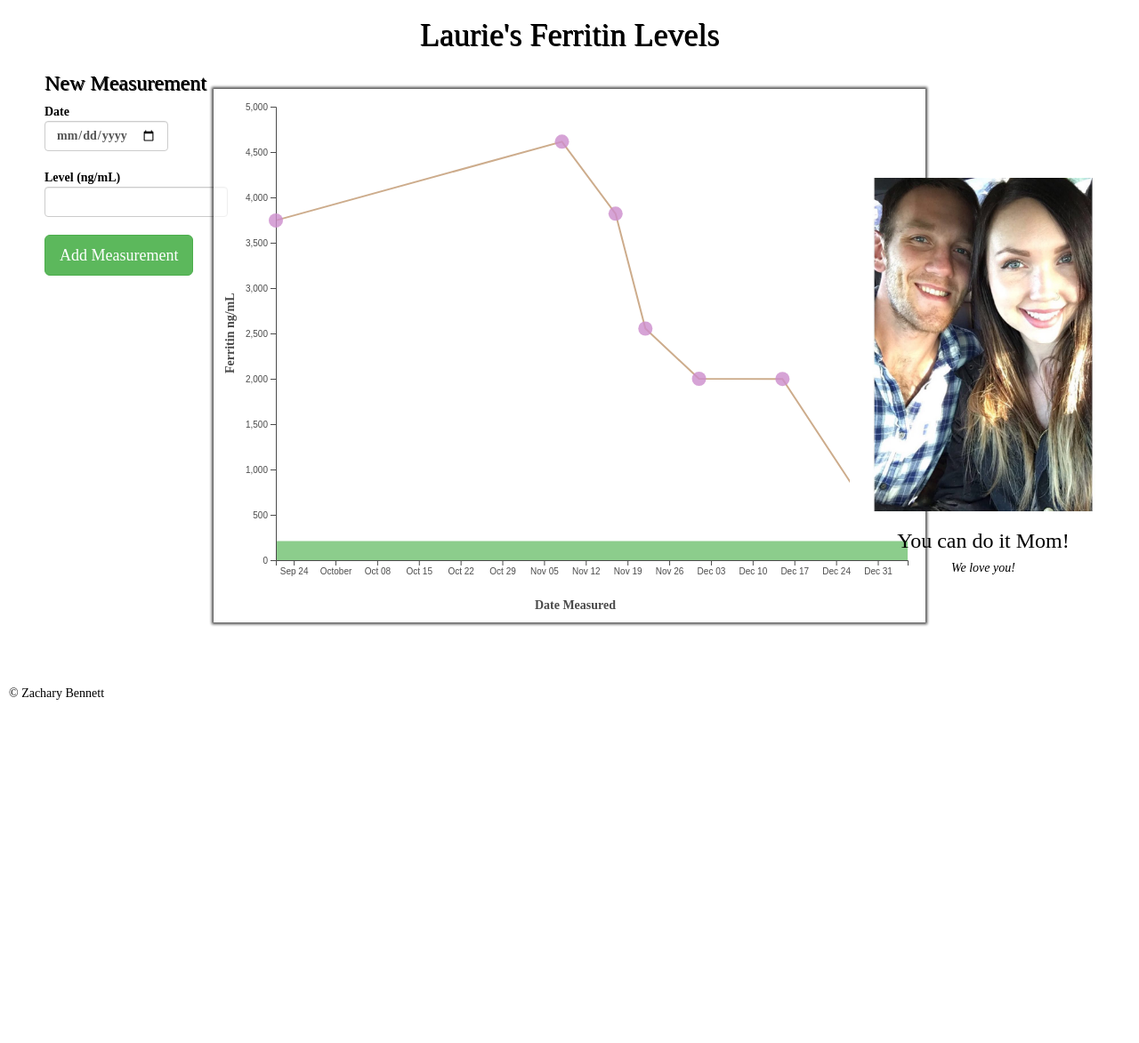
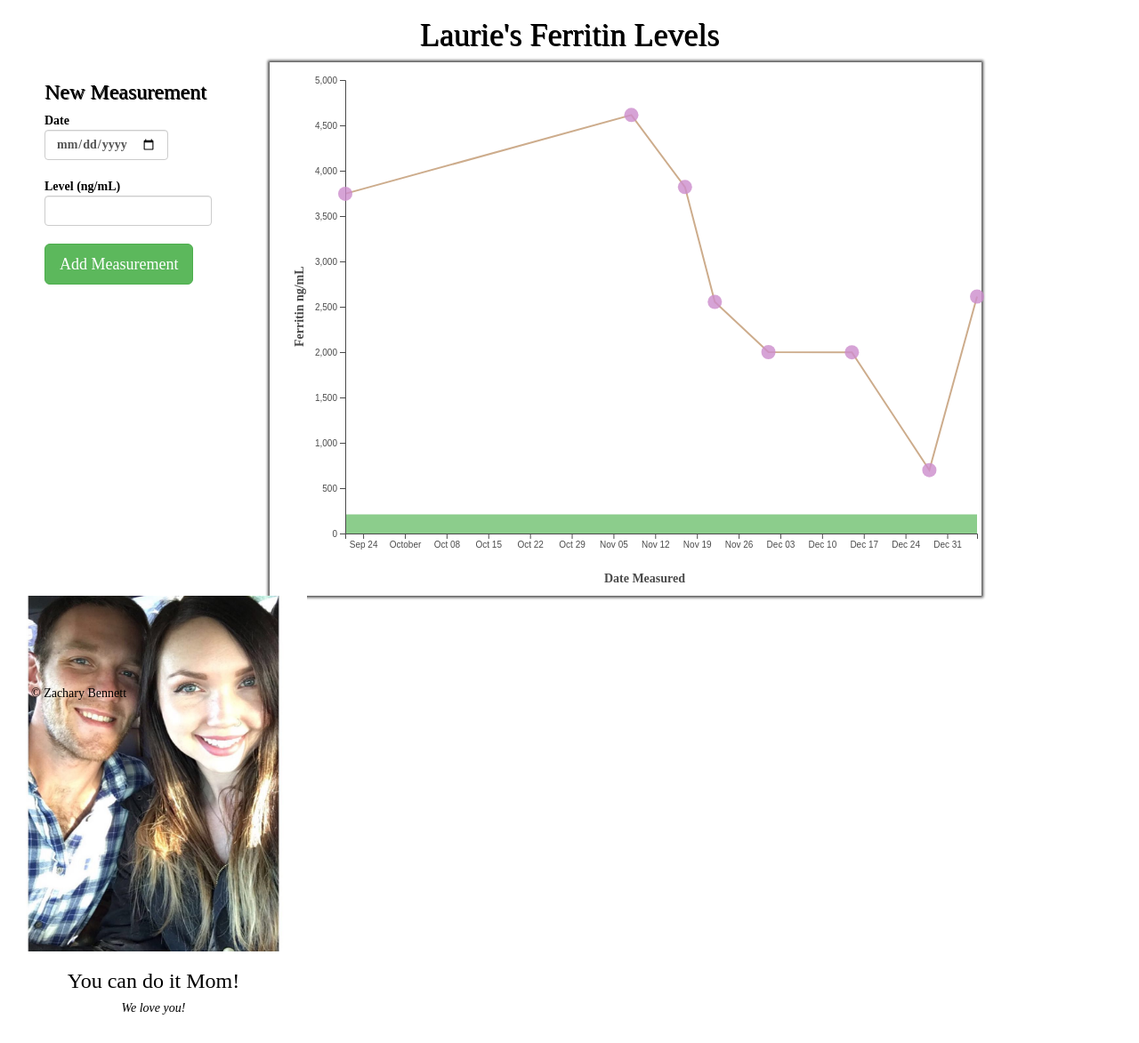
Before and after one commit to zbennett10/laurie-chart, a PHP site: page /index.html in a window 1280 px wide. Shown: the whole page at 89% size. Before the commit the page ends 820 px from the top, so only its background shows below. Run offline with PHP 8.4, Linux system fonts and the light colour scheme; some libraries are stand-ins or nearby versions; some web fonts are replaced.

Commit message:
added basic responsiveness

```diff
--- a/index.css
+++ b/index.css
@@ -9,15 +9,13 @@
   }
 
 #ImageContainer {
-    position: absolute;
-    top: 25%;
-    right: 0;
-    margin-right: 25px;
+    width: 375px;
 }
 
 #ImageContainer img {
-    height: 375px;
-    width: 300px;
+    height: 400px;
+    /* width: 300px; */
+    width: 100%;
 }
 
 #FerritinForm {
@@ -35,11 +33,12 @@
     width: 800px;
     height: 600px;
     box-shadow: 0 0 3px 2px black;
-    position: absolute;
+    margin-left: 50px;
+    /* position: absolute;
     top: 50%;
-    left: 50%;
-    margin-left: calc(-1 * (800px / 2));
-    margin-top: calc(-1 * (600px / 2));
+    left: 50%; */
+    /* margin-left: calc(-1 * (800px / 2));
+    margin-top: calc(-1 * (600px / 2)); */
 }
 
 .line {
@@ -103,5 +102,8 @@
 footer {
     position: absolute;
     bottom: 0;
-    margin-left: 10px;
 }
+
+footer p {
+    margin-left: 50px;
+}
--- a/index.html
+++ b/index.html
@@ -13,10 +13,11 @@
         <script src="https://cdnjs.cloudflare.com/ajax/libs/d3/4.12.2/d3.min.js"></script>
     </head>
     <body>
-        <header class="text-center">
+        <header class="text-center row">
             <h1>Laurie's Ferritin Levels</h1>
         </header>
-        <form id="FerritinForm">
+        <main class="row">
+            <form id="FerritinForm" class="col-sm-2 col-md-2 col-lg-2 col-xl-2">
                 <h3>New Measurement</h3>
                 <div class="form-group">
                     <label for="FerritinDate">
@@ -32,15 +33,14 @@
                 </div>
                 <button id="FerritinSubmitBtn" class="btn btn-lg btn-success" type="button">Add Measurement</button>
             </form>
-        <main>
-            <div id="MomChart"></div>
-        </main>
-        <div id="ImageContainer" class="text-center">
+            <div id="MomChart" class="col-sm-8 col-md-8 col-lg-8 col-xl-8"></div>
+            <div id="ImageContainer" class="text-center col-sm-2 col-md-2 col-lg-2 col-xl-2">
                 <img src="images/kalie_zach.jpg"/>
                 <h3>You can do it Mom!</h3>
                 <h5><em>We love you!</em></h5>
             </div>
-        <footer>
+        </main>
+        <footer class="row">
             <p>&copy; Zachary Bennett</p>
         </footer>
 
```
Lines whose indentation alone changed are shown as unchanged.
